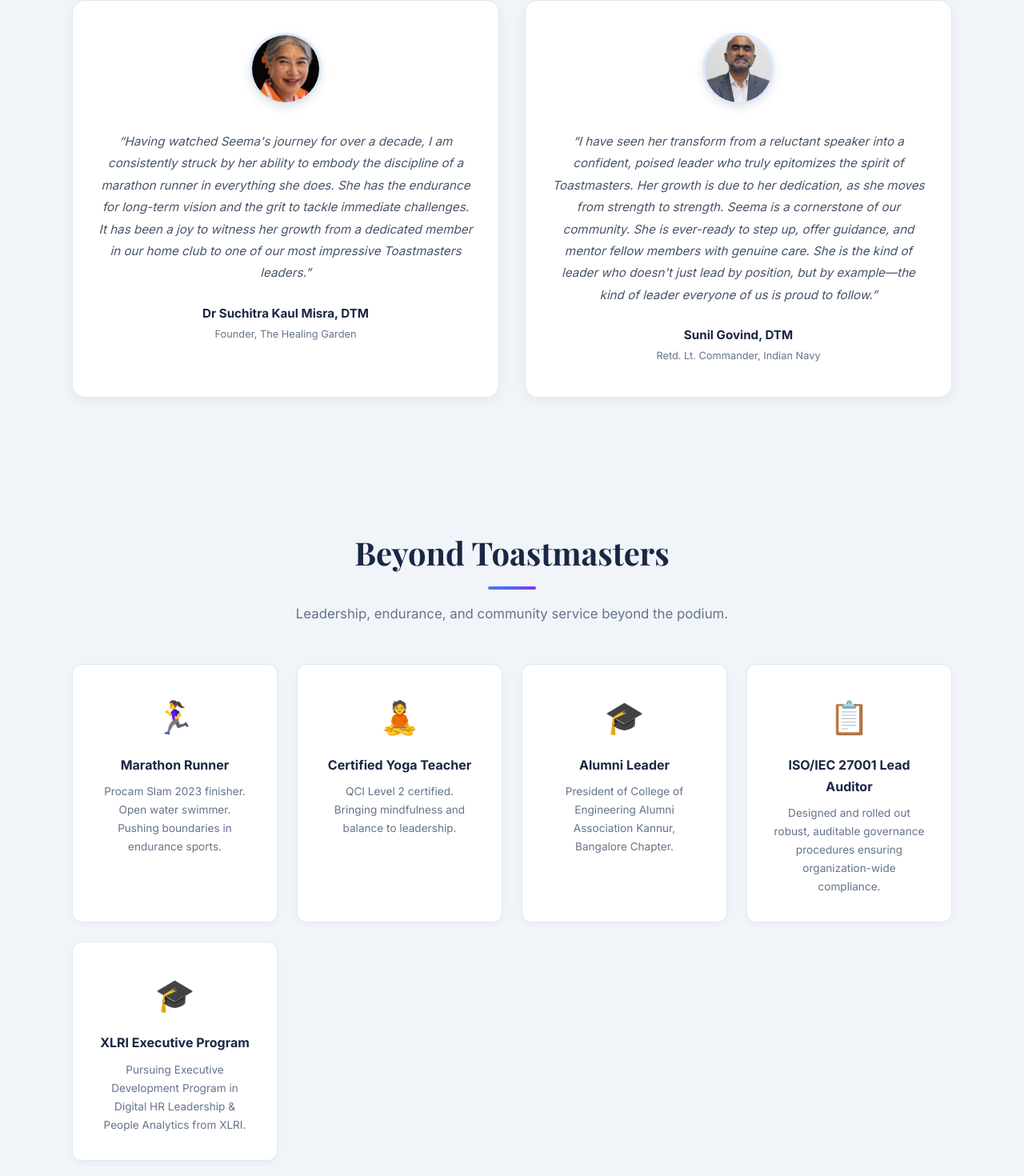
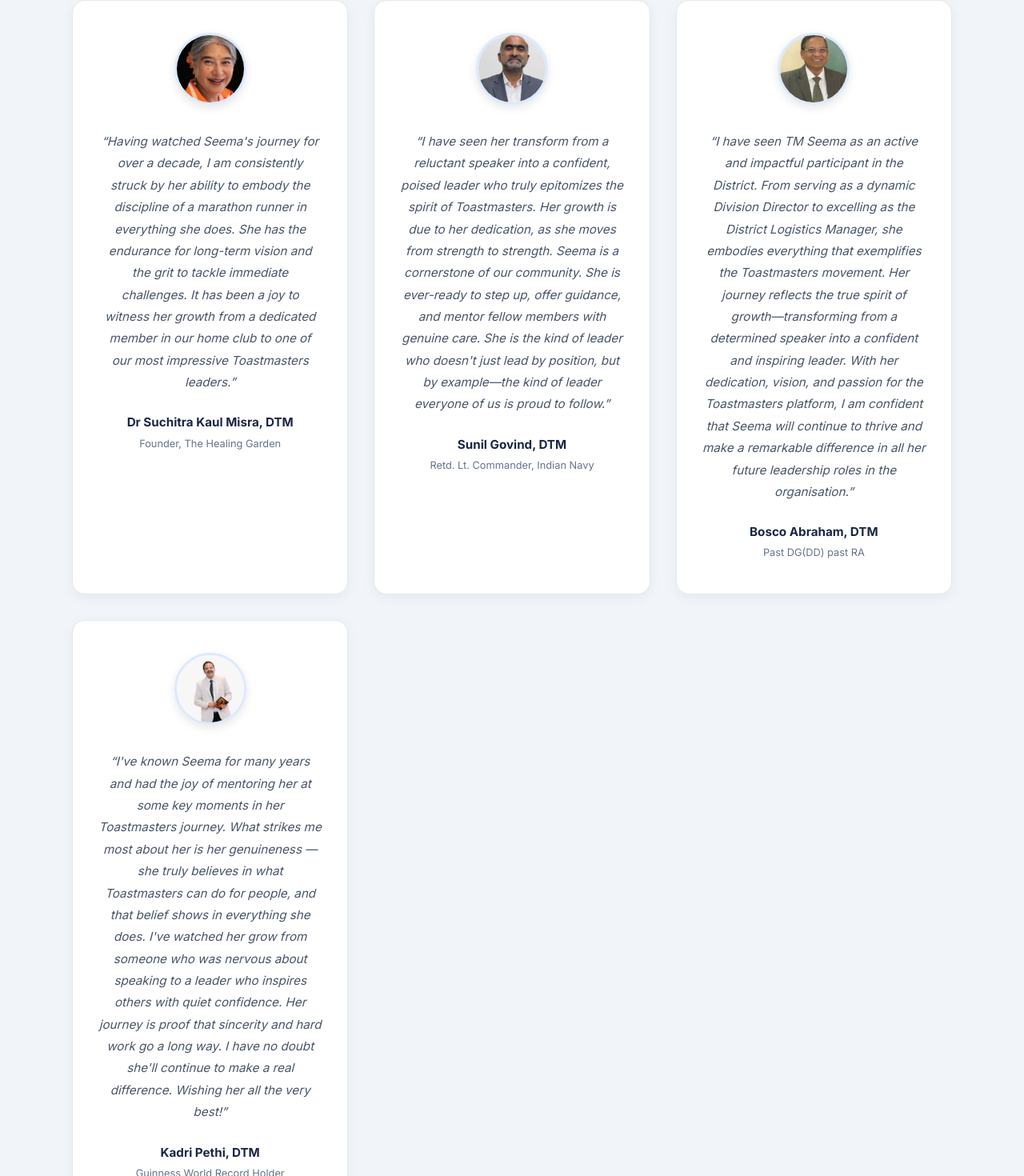
Before and after one commit to Zomboid2023/SeemaElection, a React (Vite) app: page / in a window 1280 px wide. Shown: the part 5535-7005 px from the top of the page at 80% size. Built offline with nearby package versions, Linux system fonts and the light colour scheme.

Commit message:
Added 2 testimonials

```diff
--- a/src/App.jsx
+++ b/src/App.jsx
@@ -56,6 +56,18 @@ const TESTIMONIALS = [
     name: 'Sunil Govind, DTM',
     title: 'Retd. Lt. Commander, Indian Navy',
     image: '/images/testimonials/DTM_Sunil.jpeg',
+  },
+  {
+    quote: 'I have seen TM Seema as an active and impactful participant in the District. From serving as a dynamic Division Director to excelling as the District Logistics Manager, she embodies everything that exemplifies the Toastmasters movement. Her journey reflects the true spirit of growth—transforming from a determined speaker into a confident and inspiring leader. With her dedication, vision, and passion for the Toastmasters platform, I am confident that Seema will continue to thrive and make a remarkable difference in all her future leadership roles in the organisation.',
+    name: 'Bosco Abraham, DTM ',
+    title: 'Past DG(DD) past RA',
+    image: '/images/testimonials/DTM_bosco.jpeg',
+  },
+  {
+    quote: 'I\'ve known Seema for many years and had the joy of mentoring her at some key moments in her Toastmasters journey. What strikes me most about her is her genuineness — she truly believes in what Toastmasters can do for people, and that belief shows in everything she does. I\'ve watched her grow from someone who was nervous about speaking to a leader who inspires others with quiet confidence. Her journey is proof that sincerity and hard work go a long way. I have no doubt she\'ll continue to make a real difference. Wishing her all the very best!',
+    name: 'Kadri Pethi, DTM ',
+    title: 'Guinness World Record Holder',
+    image: '/images/testimonials/DTM_kadri.jpeg',
   },
 ]
 
```
Also changed, not shown: public/images/testimonials/DTM_bosco.jpeg (added), public/images/testimonials/DTM_kadri.jpeg (added).
